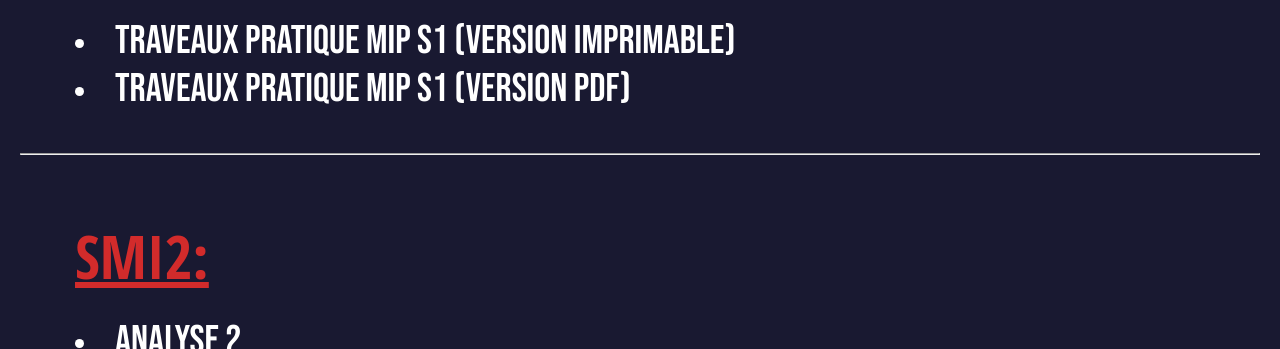
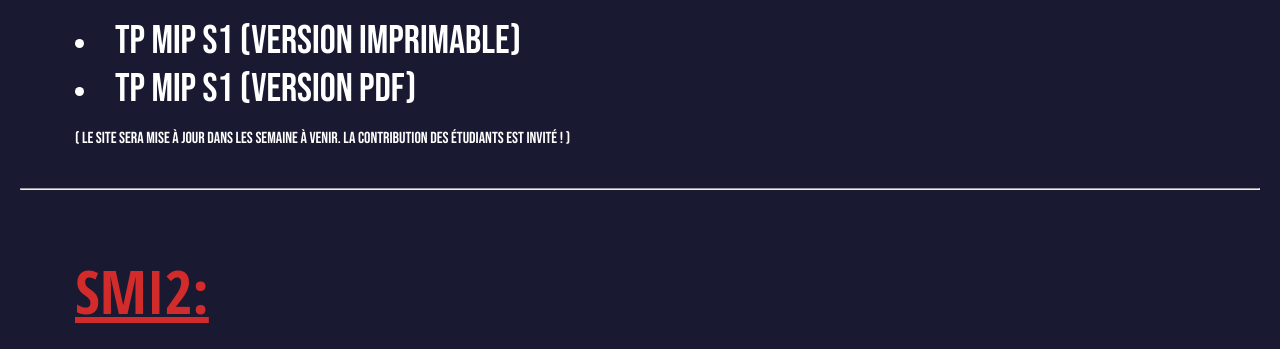
Before and after one commit to slovae/fac.github.com, a plain HTML site: page index.html in a window 1280 px wide. Shown: the part 724-1073 px from the top of the page. Drawn offline with Linux system fonts and the light colour scheme.

Commit message:
fixing some stuff

```diff
--- a/index.html
+++ b/index.html
@@ -60,8 +60,10 @@ style="color: red; text-decoration: none">Contacts</a>
 
     <div id="MIP" class="blogPost">
       <h3>MIP S1:</h3>
-        <li><a href="https://files.catbox.moe/i7pk04.pdf">Traveaux Pratique MIP S1 (version imprimable)</a></li>
-      <li><a href="https://files.catbox.moe/8bxhz0.pdf">Traveaux Pratique MIP S1 (version PDF)</a></li>
+      <li><a href="https://files.catbox.moe/i7pk04.pdf">TP MIP S1 (version imprimable)</a></li>
+      <li><a href="https://files.catbox.moe/8bxhz0.pdf">TP MIP S1 (version PDF)</a></li>
+
+      <p> ( Le site sera mise à jour dans les semaine à venir. La contribution des étudiants est invité ! ) </p>
     </div>
 
     <hr style="color: #fff; margin: 20px; padding: -1px">
```
